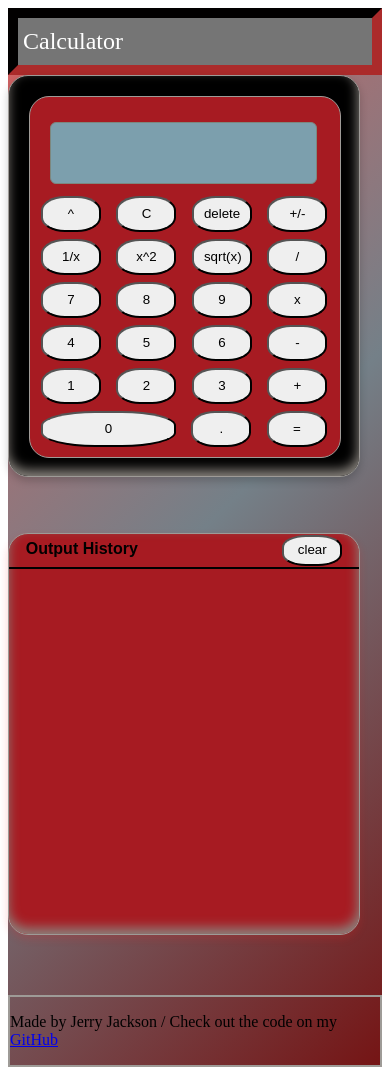
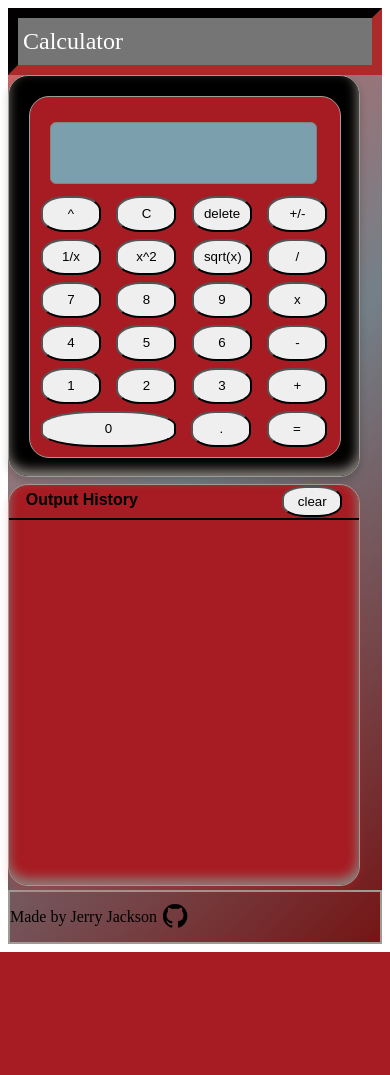
Before and after one commit to jerrylj2/Calculator, a Flask app: page / in a window 390 px wide. After the commit the page ends 952 px from the top, so only its background shows below. Run offline with Flask 2, Linux system fonts and the light colour scheme; lists and menus that the app fills with data are empty.

Commit message:
Adjusting margins for mobile view take 3, GitHub image link

```diff
--- a/static/css/site.css
+++ b/static/css/site.css
@@ -17,7 +17,7 @@
     width: 350px;
     height: 400px;
     vertical-align: top;
-    margin-bottom: 15%;
+    margin-bottom: 2%;
     margin-right: 0%;
     border: 1px solid #9e9b97;
     box-shadow: 0 4px 8px 0 rgba(0, 0, 0, 0.2), inset -1px -6px 12px 0.1px #89847e;
@@ -41,7 +41,6 @@
     width: 350px;
     height: 400px;
     margin-right: 5%;
-    margin-bottom: 15%;
     border: 1px solid #9e9b97;
     box-shadow: 0 4px 8px 0 rgba(238, 29, 29, 0.2), inset -1px -6px 12px 0.1px #89847e;
     border-radius: 20px;
--- a/static/js/calculator.js
+++ b/static/js/calculator.js
@@ -123,7 +123,7 @@ function solve(obj) {
 function add_output_row(output_history, sub_calc_output_value) {
     if(output_history.innerHTML == ""){
         output_history.innerHTML = "<tr><td>" + sub_calc_output_value + "</td></tr>";
-        } else if(document.getElementsByTagName("tr").length < 19){
+        } else if(document.getElementsByTagName("tr").length < 18){
         output_history.innerHTML = "<tbody><tr><td>" + sub_calc_output_value + "</td></tr></tbody>" +
         output_history.innerHTML;
         } else {
--- a/templates/calculator.html
+++ b/templates/calculator.html
@@ -152,7 +152,14 @@
         </div>
 
         <footer>
-            <p>Made by Jerry Jackson / Check out the code on my <a href = "https://github.com/jerrylj2/Calculator" target = "_blank">GitHub</a></p>
+            <p>
+                Made by Jerry Jackson
+                <span>
+                    <a href = "https://github.com/jerrylj2/Calculator" target = "_blank" title="GitHub Page">
+                        <img src="/static/images/github_logo.png" alt="github" style="width:30px;height:30px;margin-top: -15px;margin-bottom: -10px;">
+                    </a>
+                </span>
+            </p>
         </footer>
     </div>
 
```
Also changed, not shown: static/images/github_logo.png (added).
